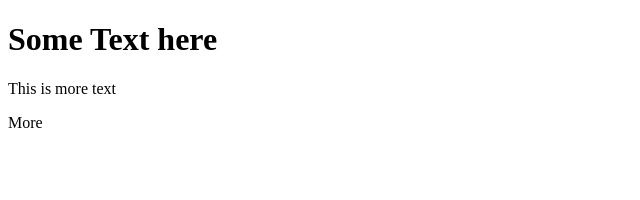
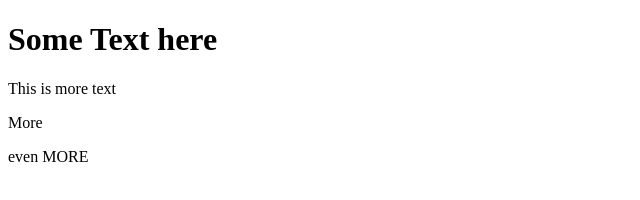
Before and after one commit to PatrikBeichner/git-test, a website: page index.html in a window 1280 px wide. Shown: the whole page, without its empty margins (0-640 px from the left). Drawn offline with Linux system fonts and the light colour scheme.

Commit message:
Using NPM

```diff
--- a/index.html
+++ b/index.html
@@ -9,5 +9,6 @@
     <h1>Some Text here</h1>
     <p>This is more text</p>
     <p>More</p>
+    <p>even MORE</p>
 </body>
 </html>
```
Also changed, not shown: package.json (added, +24 -0 lines), 2 other files.
